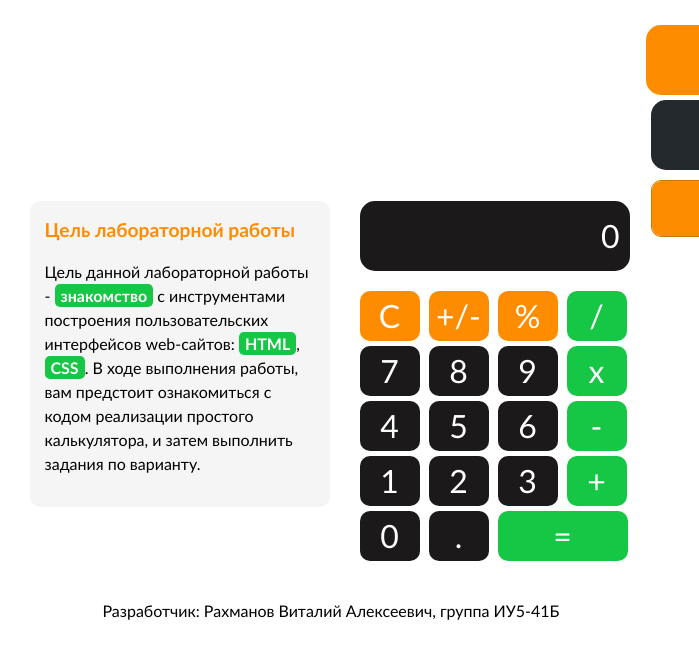
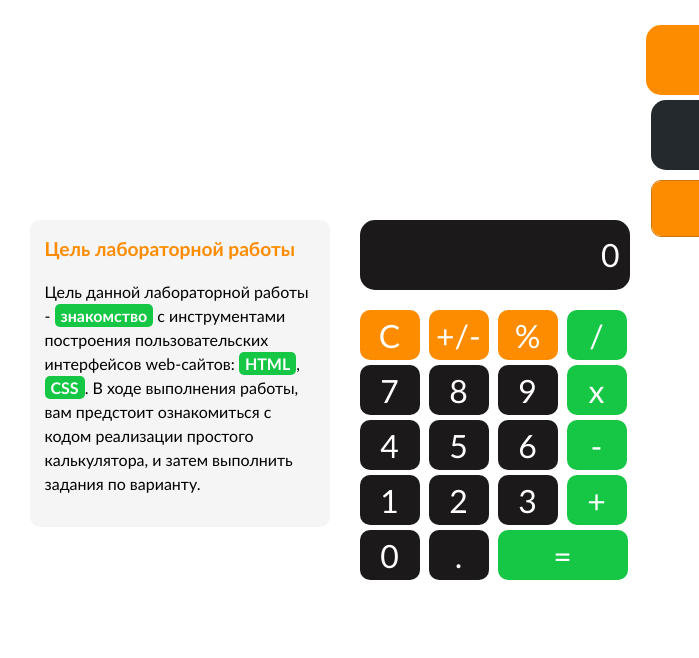
Before and after one commit to Vitalsonchik123/Rahmanov-BMSTU-Labs-4sem, a plain HTML site: page lab_1_calculator_HTML.html in a window 1280 px wide. Shown: the full height of the page, 309-1008 px from the left. Drawn offline with Linux system fonts and the light colour scheme.

Commit message:
push lab_1

```diff
--- a/lab_1_calculator_HTML.html
+++ b/lab_1_calculator_HTML.html
@@ -369,11 +369,6 @@
   </div>
 
 
-  <div class="signature">
-    Разработчик: Рахманов Виталий Алексеевич, группа ИУ5-41Б
-  </div>
-
-
   <script>
     const themeButton = document.getElementById('btn_theme');
     const body = document.body;
```
